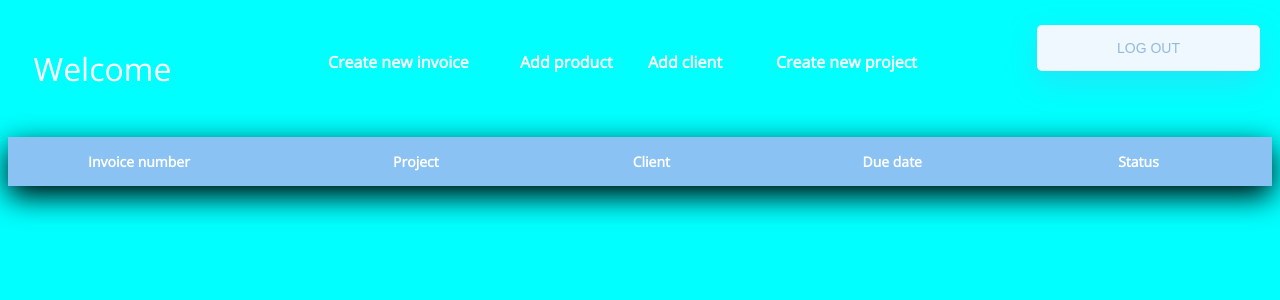
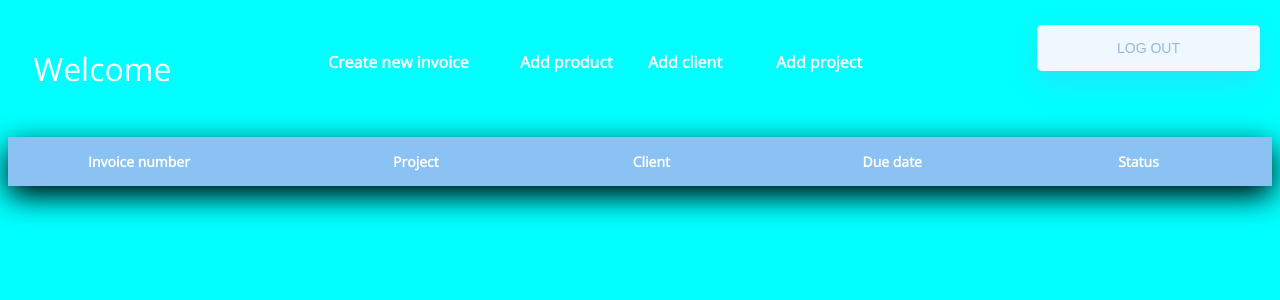
Before and after one commit to r-elsa/invoicing, a Flask app: template templates/dashboard.html in a window 1280 px wide. Shown: the top 300 px of the page. Run offline with Flask 3, Linux system fonts and the light colour scheme; the template is opened without the code that fills it, so the values that code supplies are empty.

Commit message:
adding back to dashboard button

```diff
--- a/templates/create_invoice.html
+++ b/templates/create_invoice.html
@@ -10,6 +10,8 @@
 </head>
 
 <body>
+
+  <button id ="topright"><a href="/dashboard"  target="_"  >To dashboard</a></button>
 
 
   <div class="maincontainer">
--- a/templates/dashboard.html
+++ b/templates/dashboard.html
@@ -12,7 +12,7 @@
 
         <h1> Welcome {{username}}  </h1>
 
-        <a href="/createproject" class="feature four" target="_"  > Create new project</a>
+        <a href="/addproject" class="feature four" target="_"  > Add project</a>
         <a href="/addclient" class="feature three" target="_"  > Add client</a>
         <a href="/addproduct" class="feature two" target="_"  > Add product</a>
         <a href="/createinvoice" class="feature one" target="_"  > Create new invoice</a>
```
